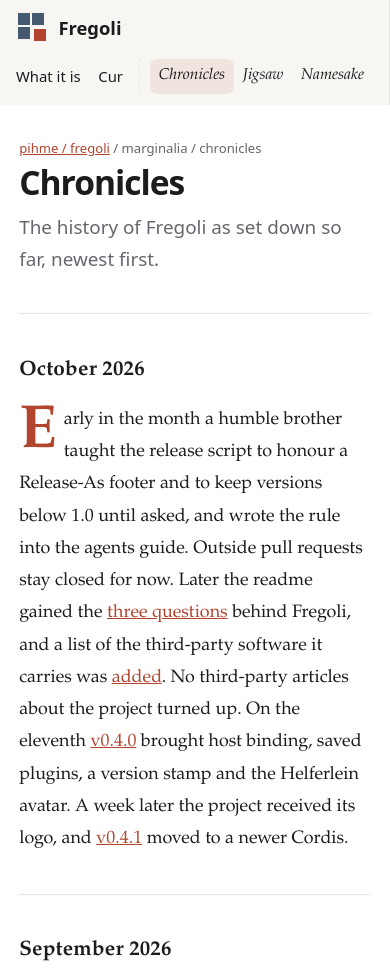
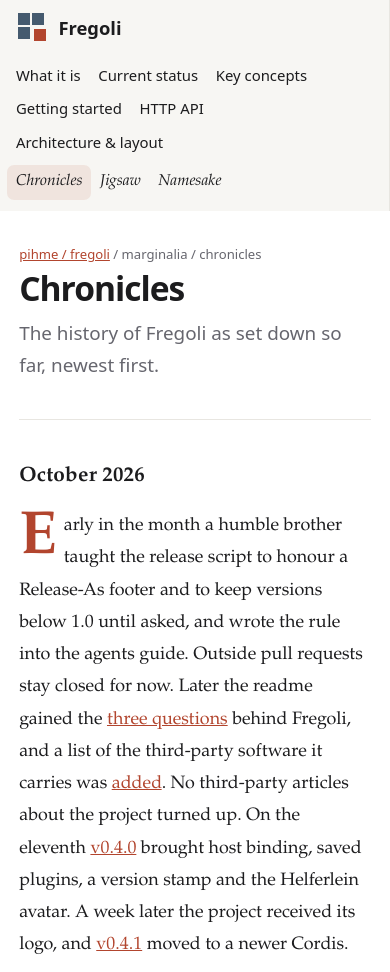
Before and after one commit to pihme/fregoli, a plain HTML site: page chronik/index.html in a window 390 px wide. Shown: the top 972 px of the page. Drawn offline with Linux system fonts and the light colour scheme.

Commit message:
site: mobile nav wraps in two rows, no horizontal scrolling

```diff
--- a/chronik/index.html
+++ b/chronik/index.html
@@ -47,7 +47,7 @@ footer{margin-top:3rem;padding-top:1.4rem;border-top:1px solid var(--line);color
 @media(max-width:860px){aside{position:sticky;top:0;inset:auto;width:auto;height:auto;flex-direction:row;align-items:center;gap:1rem;padding:.7rem 1rem;z-index:3;overflow-x:auto;white-space:nowrap}
 .ver,.lbl,.ext,.marg-t,.marg-s{display:none}.marg{margin:0;padding:0 0 0 .6rem;border-top:0;border-left:1px dashed var(--line)}aside nav{display:flex}aside nav a{border-left:0;padding:.25rem .55rem}
 main{margin-left:0;padding:2rem 1.2rem 3rem}.grid{grid-template-columns:1fr}h1{font-size:2.1rem}
-aside{flex-wrap:wrap;row-gap:1rem;overflow-x:visible}.brand{flex:0 0 100%}aside>nav:not(.ext){flex:1 1 0;min-width:0;overflow-x:auto;scrollbar-width:none;margin-left:-.55rem}.marg{flex:none}}
+aside{flex-wrap:wrap;row-gap:1rem;overflow-x:visible;overflow-y:visible}.brand{flex:0 0 100%}aside>nav:not(.ext){flex:0 0 100%;flex-wrap:wrap;margin-left:-.55rem}.marg{flex:0 0 100%;border-left:0;padding:0;margin:-.6rem 0 0 -.55rem}.marg nav{flex-wrap:wrap}}
 /* Site motif kit – local CSS only, no external deps.
    Requires the template variables --acc / --bg / --fg / --line (gen.py) and adds --slate.
    Body gets a project class: pf-hermetarium | pf-fregoli | pf-git-warden | pf-grok-budget-mcp | pf-claude-budget-mcp */
```
Also changed, not shown: index.html (+1 -1 lines), jigsaw/index.html (+1 -1 lines), namesake/index.html (+1 -1 lines).
